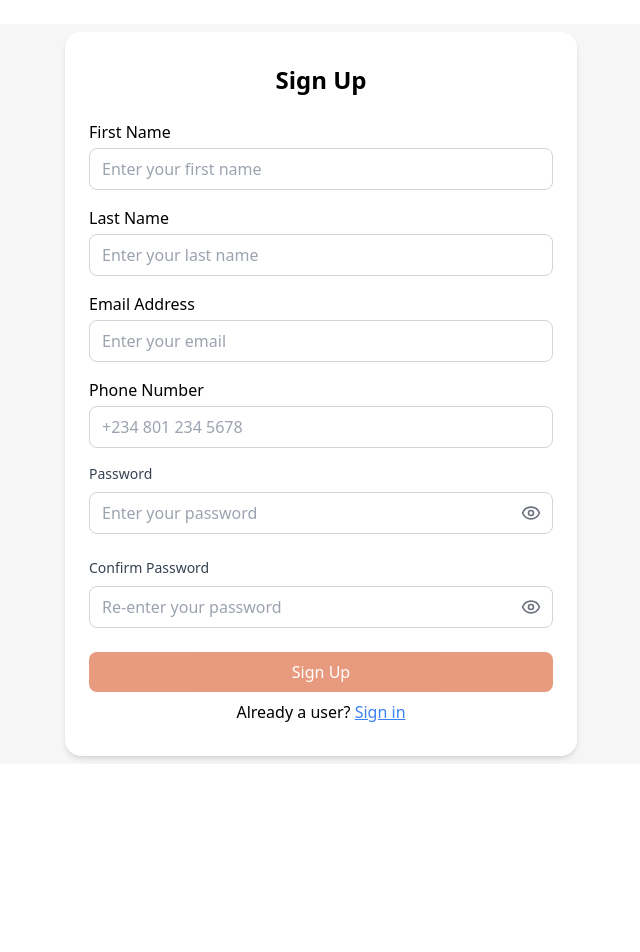
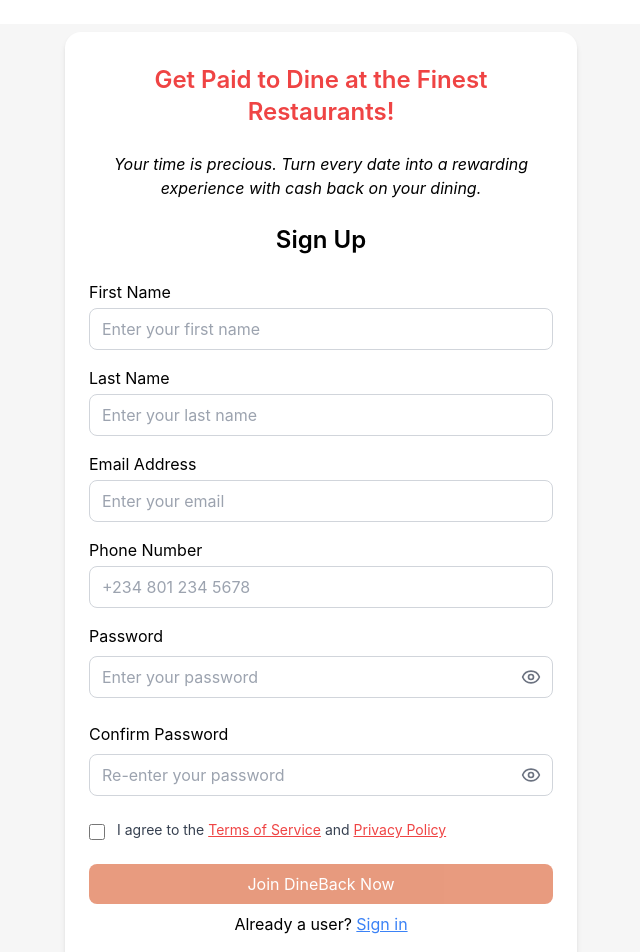
Before and after one commit to Ibrahimyusufdev/DineBack, a React (Vite) app: page / in a window 1280 px wide. Shown: the top 952 px of the page, without its empty margins (319-959 px from the left). Before the commit the page ends 800 px from the top, so only its background shows below. Built offline with nearby package versions, Linux system fonts and the light colour scheme; no server answers.

Commit message:
Improved signup form on diners to, added heading text and checkbox

```diff
--- a/src/diners/pages/SignUpForm.jsx
+++ b/src/diners/pages/SignUpForm.jsx
@@ -48,6 +48,13 @@
         onSubmit={handleSubmit(handleSignUp)}
         className="container mx-auto max-w-lg rounded-2xl bg-white px-6 py-8 shadow-md"
       >
+        <h2 className="mb-6 text-center text-2xl font-semibold text-red-500">
+          Get Paid to Dine at the Finest Restaurants!
+        </h2>
+        <p className="mb-6 text-center italic">
+          Your time is precious. Turn every date into a rewarding experience with cash back on your
+          dining.
+        </p>
         <h2 className="mb-6 text-center text-2xl font-semibold">Sign Up</h2>
 
         {/* First Name */}
@@ -142,7 +149,7 @@
 
         {/* Password */}
         <div className="mb-6 flex flex-col">
-          <label htmlFor="password" className="mb-2 text-sm font-medium text-gray-700">
+          <label htmlFor="password" className="mb-2 text-base">
             Password
           </label>
 
@@ -172,7 +179,7 @@
 
         {/* Confirm Password */}
         <div className="mb-6 flex flex-col">
-          <label htmlFor="confirmPassword" className="mb-2 text-sm font-medium text-gray-700">
+          <label htmlFor="confirmPassword" className="mb-2 text-base">
             Confirm Password
           </label>
 
@@ -203,13 +210,53 @@
           )}
         </div>
 
+        {/* Agreement checkbox */}
+        <div className="mb-6 flex flex-col">
+          <div className="flex items-start space-x-3">
+            <input
+              {...register("agreeToTerms")}
+              type="checkbox"
+              id="agreeToTerms"
+              name="agreeToTerms"
+              className={`mt-1 h-4 w-4 rounded border-2 text-red-500 focus:ring-2 focus:ring-red-400 ${
+                errors.agreeToTerms
+                  ? "border-red-500"
+                  : "border-gray-300"
+              }`}
+            />
+            <label htmlFor="agreeToTerms" className="text-sm text-gray-700 leading-5">
+              I agree to the{" "}
+              <Link
+                to="/terms-of-service"
+                className="text-red-500 underline hover:text-red-600"
+                target="_blank"
+                rel="noopener noreferrer"
+              >
+                Terms of Service
+              </Link>
+              {" "}and{" "}
+              <Link
+                to="/privacy-policy"
+                className="text-red-500 underline hover:text-red-600"
+                target="_blank"
+                rel="noopener noreferrer"
+              >
+                Privacy Policy
+              </Link>
+            </label>
+          </div>
+          {errors.agreeToTerms && (
+            <p className="mt-1 text-sm text-red-500">{errors.agreeToTerms.message}</p>
+          )}
+        </div>
+
         {/* Submit Button */}
         <button
           type="submit"
           disabled={!isValid}
           className="btn-primary hover:bg-black disabled:opacity-50"
         >
-          {isSubmitting ? <LoadingSpin /> : "Sign Up"}
+          {isSubmitting ? <LoadingSpin /> : "Join DineBack Now"}
         </button>
 
         {/* Display error message on failed sign up from firestore */}
--- a/src/diners/schema/signUpFormSchema.js
+++ b/src/diners/schema/signUpFormSchema.js
@@ -9,6 +9,9 @@
     password: z.string().min(8, "Password must be atleast 8 characters"),
     confirmPassword: z.string().min(1, "Please confirm your password"),
     phoneNumber: phoneSchema,
+    agreeToTerms: z.boolean().refine(val => val === true, {
+      message: "Please accept the terms and condition"
+    })
   })
   .refine((data) => data.password === data.confirmPassword, {
     message: "Passwords do not match",
--- a/src/index.css
+++ b/src/index.css
@@ -1,6 +1,3 @@
-/* Importing open sans font from google font */
-@import url("https://fonts.googleapis.com/css2?family=Open+Sans:ital,wght@0,300..800;1,300..800&display=swap");
-
 @tailwind base;
 @tailwind components;
 @tailwind utilities;
@@ -11,11 +8,17 @@
     -webkit-font-smoothing: antialiased;
     -moz-osx-font-smoothing: grayscale;
   }
+
+  body {
+    font-family:
+      -apple-system, BlinkMacSystemFont, "Segoe UI", Roboto, Oxygen-Sans, Ubuntu, Cantarell,
+      "Helvetica Neue", sans-serif;
+  }
 }
 
 @layer components {
   .btn-primary {
-    @apply bg-darkRed w-full rounded-lg px-4 py-2 text-white transition duration-300;
+    @apply w-full rounded-lg bg-darkRed px-4 py-2 text-white transition duration-300;
   }
   .btn-secondary {
     @apply rounded-lg bg-red-600 px-4 py-2 font-semibold text-white;
--- /dev/null
+++ b/src/restaurant/schema/signUpFormSchema.js
@@ -0,0 +1,5 @@
+import {z} from "zod";
+
+export const signUpFormSchema = z.object({
+
+})
--- a/tailwind.config.js
+++ b/tailwind.config.js
@@ -3,9 +3,6 @@
   content: ["./index.html", "./src/**/*.{js,ts,jsx,tsx}"],
   theme: {
     extend: {
-      fontFamily: {
-        openSans: ["Open Sans", "sans-serif"]
-      },
       colors: {
         darkRed: "#D13800",
         darkBlue: "#007DF8",
```
Also changed, not shown: src/restaurant/schema/loginFormSchema.js (added).
